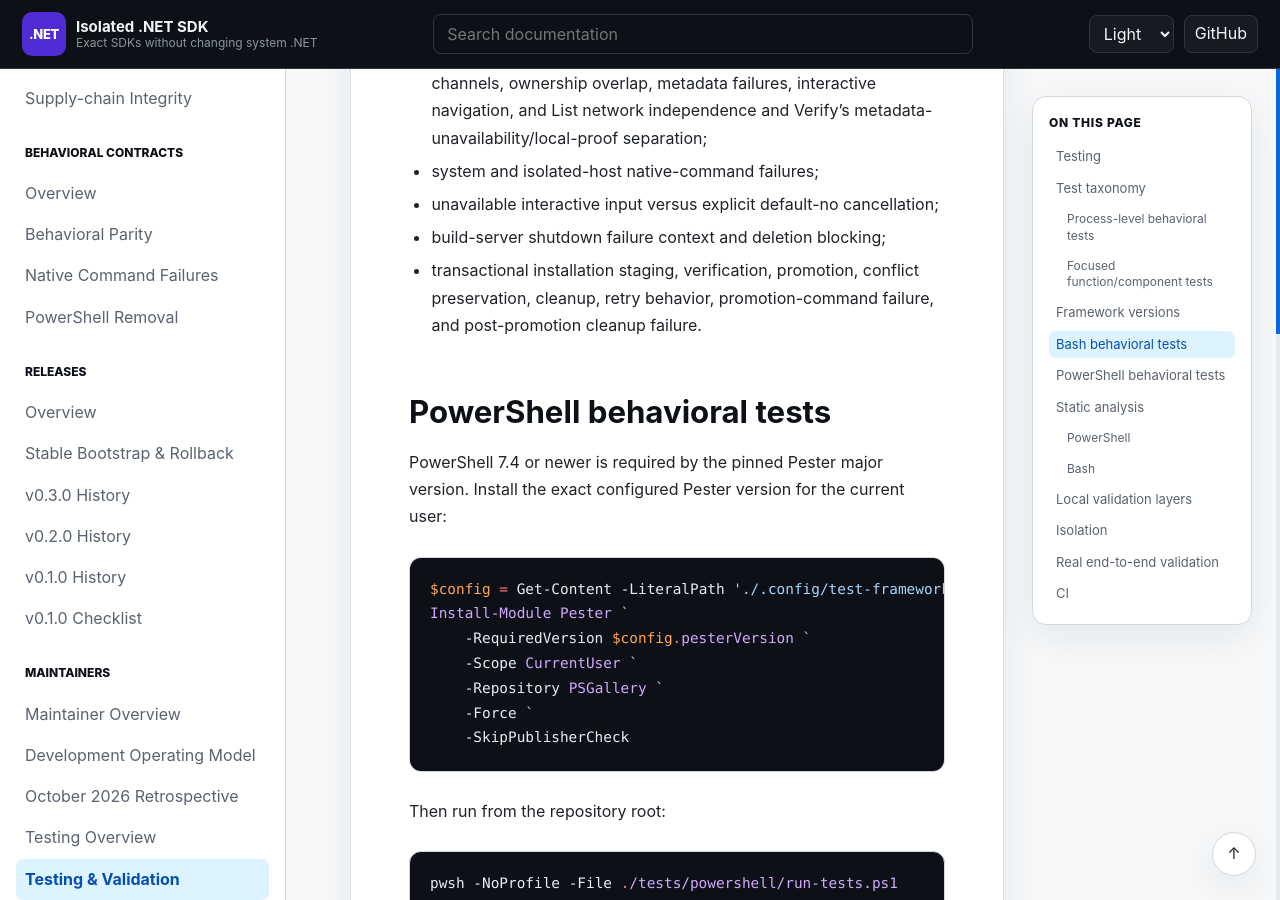
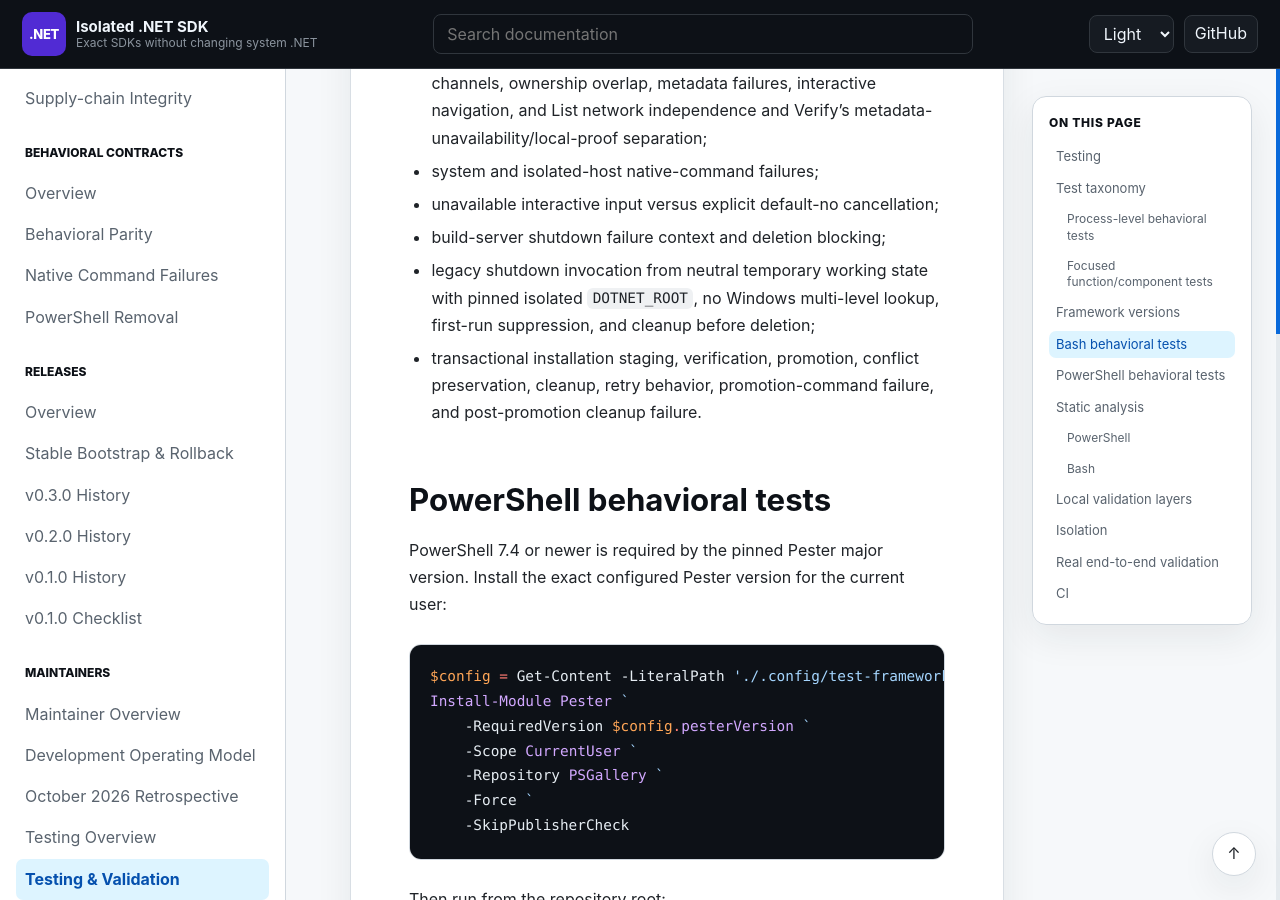
Before and after one commit to infoconex/isolated-dotnet-sdk, a Jekyll site: the page built from docs/maintainers/testing/testing.md, in a window 1280 px wide and 900 px high, scrolled down 2817 px. Built offline with Jekyll 4.4.1, drawn with Linux system fonts in a browser that asks for light colours; our own code applies the rules of GitHub Pages for plain Markdown files; some of the changed text lies outside the part shown.

Commit message:
docs: specify isolated shutdown without deletion bypass (#161)

```diff
--- a/docs/maintainers/testing/testing.md
+++ b/docs/maintainers/testing/testing.md
@@ -68,6 +68,7 @@
 - system and isolated-host native-command failures;
 - unavailable interactive input versus explicit default-no cancellation;
 - build-server shutdown failure context and deletion blocking;
+- legacy shutdown invocation from neutral temporary working state with pinned isolated `DOTNET_ROOT`, no Windows multi-level lookup, first-run suppression, and cleanup before deletion;
 - transactional installation staging, verification, promotion, conflict preservation, cleanup, retry behavior, promotion-command failure, and post-promotion cleanup failure.
 
 ## PowerShell behavioral tests
@@ -113,6 +114,7 @@
 - `-Confirm:$false` automation;
 - `-Yes` automation and `-WhatIf` precedence;
 - shutdown-before-delete ordering;
+- shutdown environment isolation, restoration of caller state, and operation-owned temporary-state cleanup;
 - shutdown failure blocking deletion;
 - deletion failure blocking success reporting;
 - transactional installation staging, verification, promotion, conflict preservation, cleanup, retry behavior, promotion-command failure, and post-promotion cleanup failure.
```
